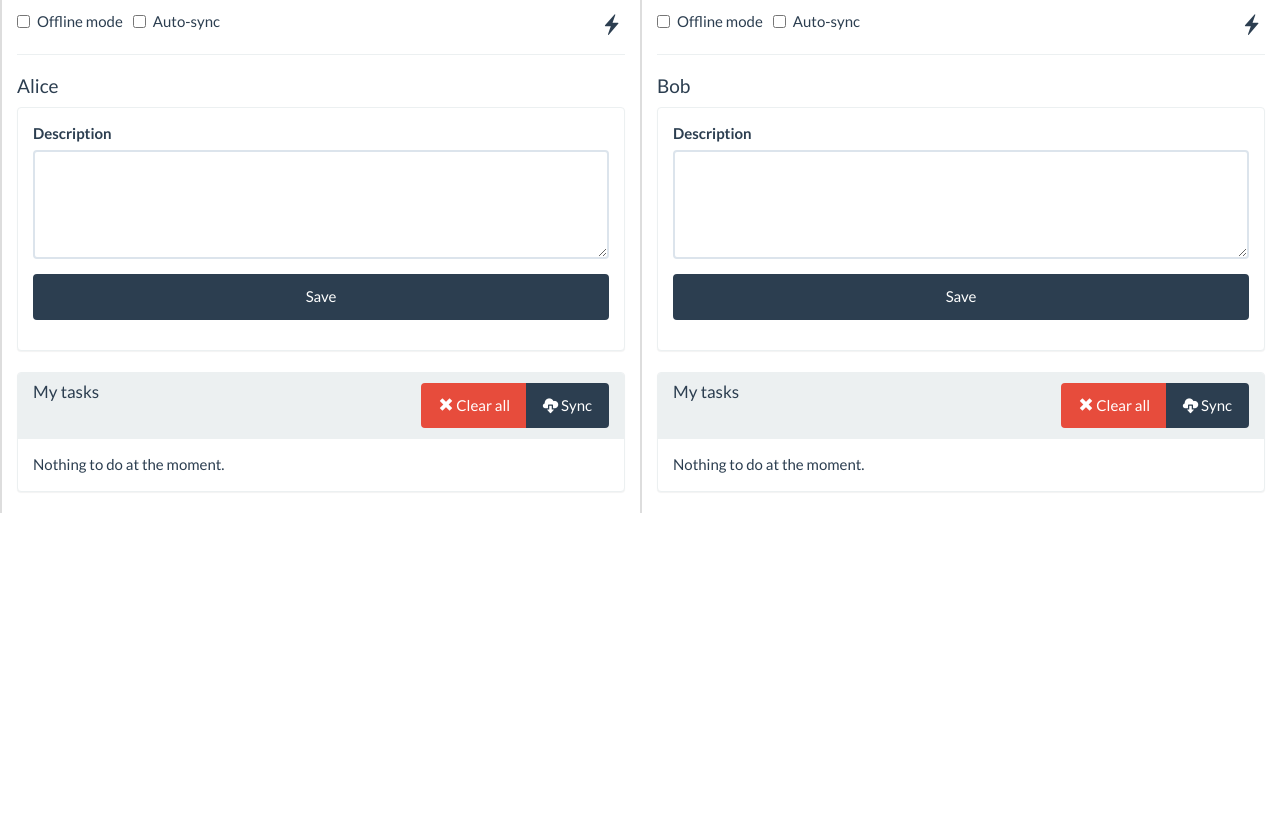
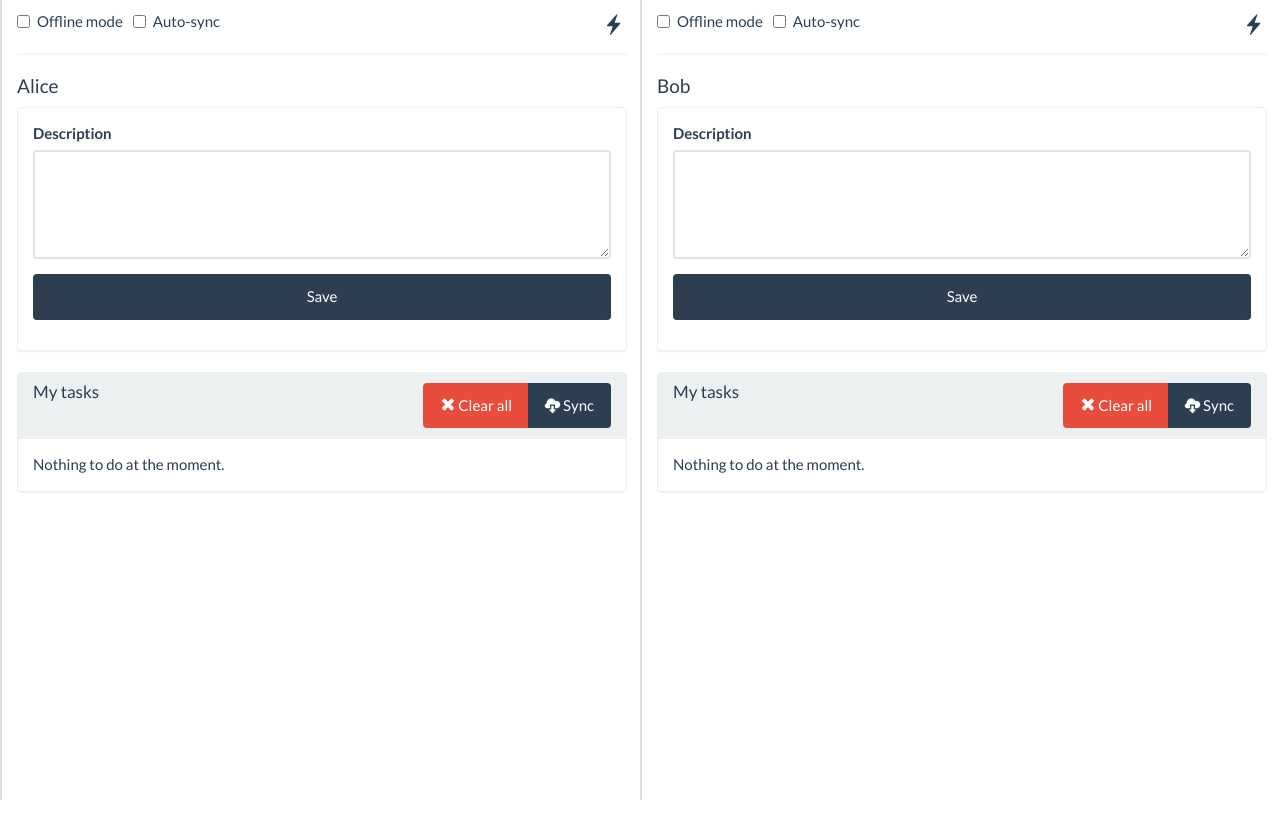
Before and after one commit to johanneshilden/demoapp, a plain HTML site: page index.html in a window 1280 px wide. After the commit the page ends 800 px from the top, so only its background shows below. Drawn offline with Linux system fonts and the light colour scheme.

Commit message:
fix double scroll bars

```diff
--- a/css/app.css
+++ b/css/app.css
@@ -75,3 +75,7 @@
     -ms-user-select: none;
     user-select: none;
 }
+.loader {
+    position: relative !important;
+    top: 4em !important;
+}
--- a/index.html
+++ b/index.html
@@ -3,9 +3,23 @@
 <head>
     <title>Demo app</title>
     <link href="css/reset.css" rel="stylesheet">
+    <style type="text/css">
+        html, body {
+            height: 100%;
+        }
+        iframe {
+            position: fixed;
+            border: none;
+            top: 0; right: 0;
+            bottom: 0; left: 0;
+            width: 50%;
+            height: 100%;
+            border-left: 2px solid #ddd;
+        }
+    </style>
 </head>
 <body>
-    <iframe style="width:50%; float:left; display:block; height:900px;" src="left.html"></iframe>
-    <iframe style="width:50%; float:left; display:block; height:900px;" src="right.html"></iframe>
+    <iframe src="left.html"></iframe>
+    <iframe style="left:50%;" src="right.html"></iframe>
 </body>
 </html>
--- a/left.html
+++ b/left.html
@@ -7,9 +7,6 @@
     <title></title>
     <link href="css/flatly.min.css" rel="stylesheet">
     <link href="css/app.css" rel="stylesheet">
-    <style type="text/css">
-        body { border-left: 2px solid #ddd; }
-    </style>
     <!-- HTML5 shim and Respond.js for IE8 support of HTML5 elements and media queries -->
     <!-- WARNING: Respond.js doesn't work if you view the page via file:// -->
     <!--[if lt IE 9]>
@@ -24,6 +21,7 @@
     </div>
     <script>
 
+        /* Demo device credentials */
         var name = 'Alice'
             consumerKey = 'alice',
             consumerSecret = 'pwd',
--- a/right.html
+++ b/right.html
@@ -7,9 +7,6 @@
     <title></title>
     <link href="css/flatly.min.css" rel="stylesheet">
     <link href="css/app.css" rel="stylesheet">
-    <style type="text/css">
-        body { border-left: 2px solid #ddd; }
-    </style>
     <!-- HTML5 shim and Respond.js for IE8 support of HTML5 elements and media queries -->
     <!-- WARNING: Respond.js doesn't work if you view the page via file:// -->
     <!--[if lt IE 9]>
@@ -24,6 +21,7 @@
     </div>
     <script>
 
+        /* Demo device credentials */
         var name = 'Bob'
             consumerKey = 'bob',
             consumerSecret = 'xxx',
```
